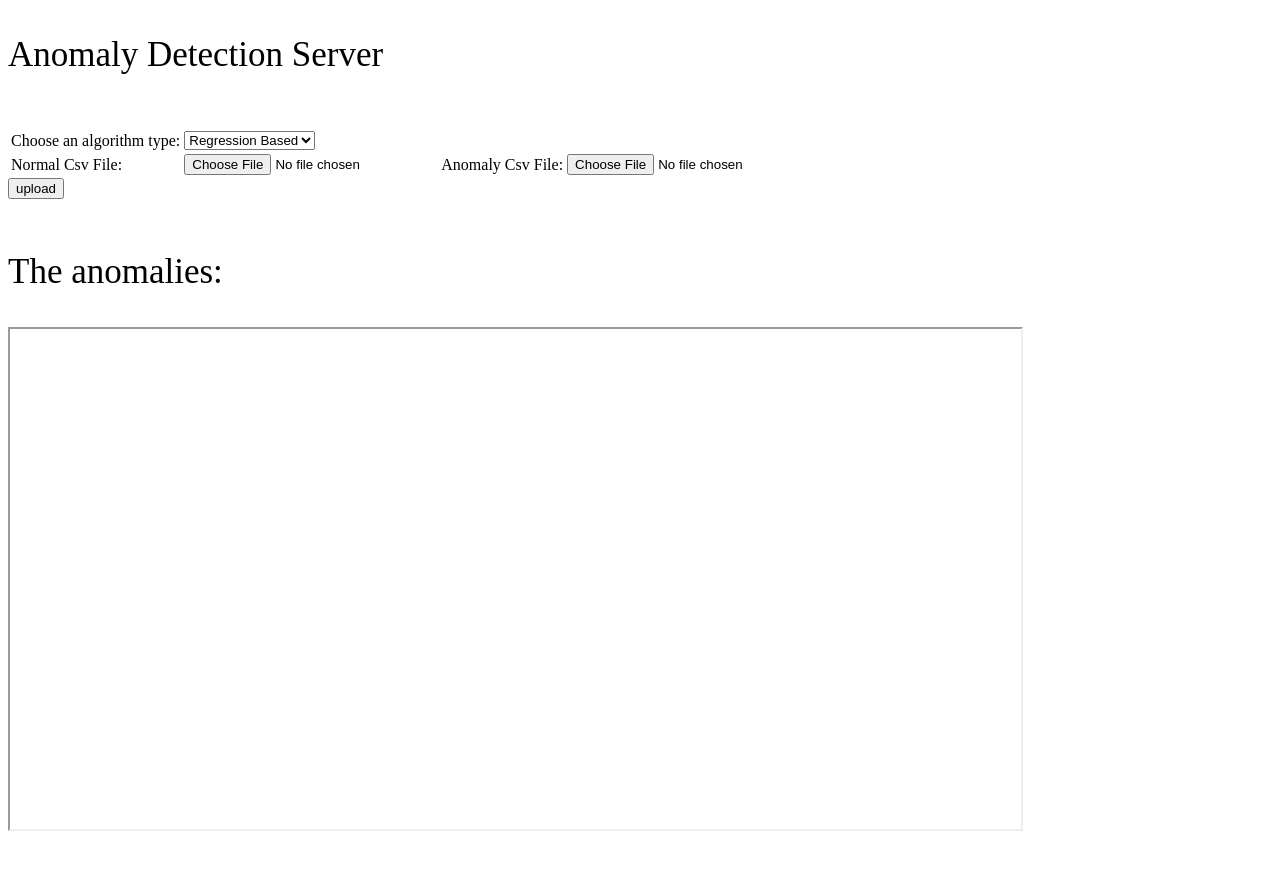
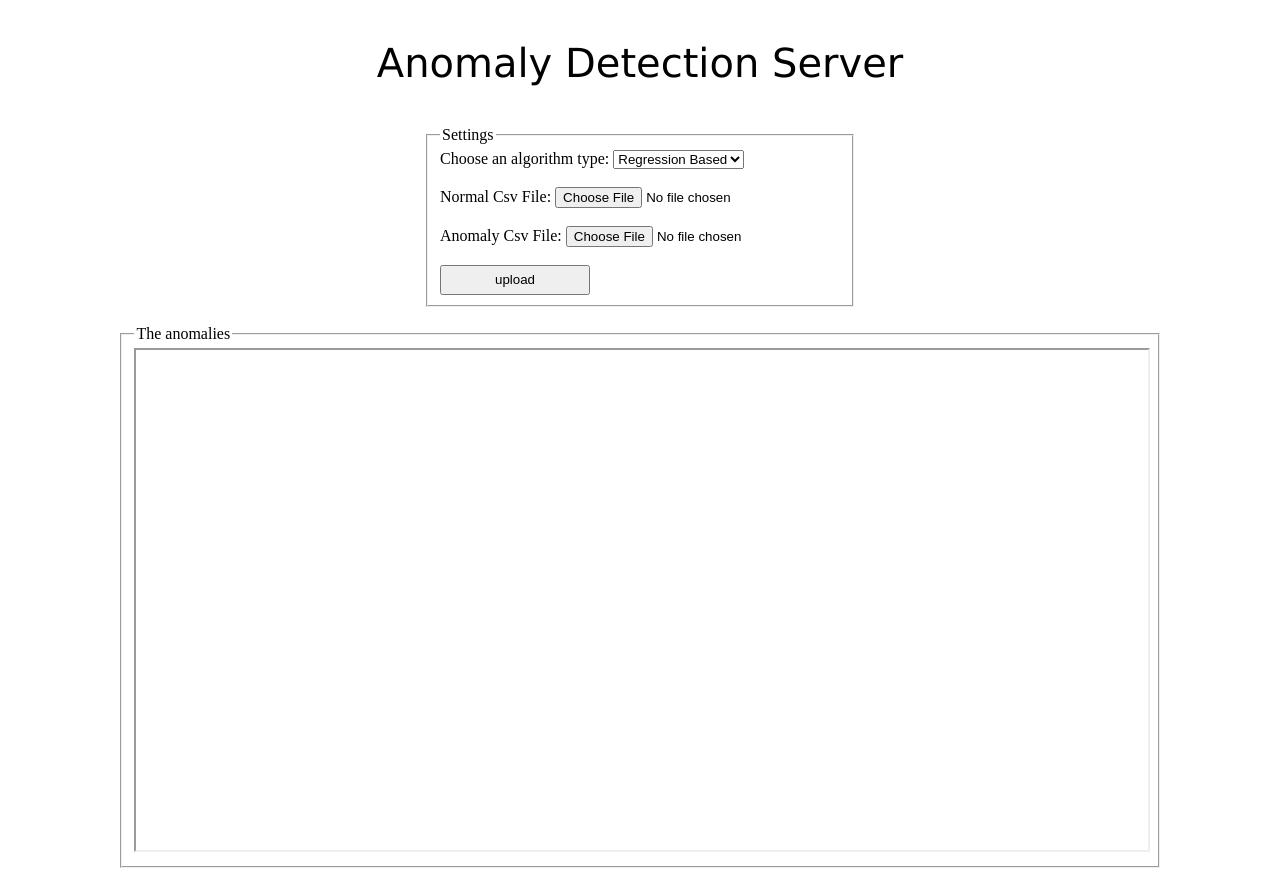
Before and after one commit to ben353/advprog2Project2, a plain HTML site: page View/index.html in a window 1280 px wide. Before the commit the page ends 843 px from the top, so only its background shows below. Drawn offline with Linux system fonts and the light colour scheme.

Commit message:
html changes

```diff
--- a/View/index.html
+++ b/View/index.html
@@ -3,32 +3,39 @@
 <head>
     <meta charset="UTF-8">
     <title>Anomaly Detection Server</title>
+
 </head>
 <body>
-<p style="font-size:35px;">Anomaly Detection Server</p>
+    <p style="font-family:verdana; font-size:40px; text-align:center;">Anomaly Detection Server</p>
 <form action="/detect" method="post" enctype="multipart/form-data" name="anomalyDetectionForm" target="result">
+
+    <fieldset style="width:400px; margin:auto"  text-align="center" >
+        <legend>Settings</legend>
     <table>
-        <tr>
-            <td>Choose an algorithm type:</td>
-            <td>
+
+            <label>Choose an algorithm type: </label>
+
                 <select type="text" name="algorithms" id="algorithms">
                     <option value="Regression">Regression Based</option>
                     <option value="Hybrid">Hybrid</option>
                 </select>
-            </td>
-        </tr>
-        <tr>
-            <td>Normal Csv File:</td>
-            <td><input type="file" accept=".csv" name="normal_csv_file"></td>
-            <td>Anomaly Csv File:</td>
-            <td><input type="file" accept=".csv" name="anomaly_csv_file"></td>
-        </tr>
-        <br>
+
+                <br><br>
+            <label>Normal Csv File: </label>
+            <input type="file" accept=".csv" name="normal_csv_file"><br><br>
+
+            <label>Anomaly Csv File: </label>
+            <input type="file" accept=".csv" name="anomaly_csv_file"><br><br>
+
+
     </table>
-    <input type="submit" value="upload">
+    <input type="submit" value="upload"  text-align="center" id="upload"   style="height:30px; width:150px">
+    </fieldset>
 </form>
 <br>
-<p style="font-size:35px;">The anomalies:</p>
-<iframe name="result" width="80%" height="500"></iframe>
+<fieldset style="width:80%; margin:auto">
+    <legend>The anomalies</legend>
+<iframe name="result" width="100%" height="500"></iframe>
+</fieldset>
 </body>
 </html>
```
